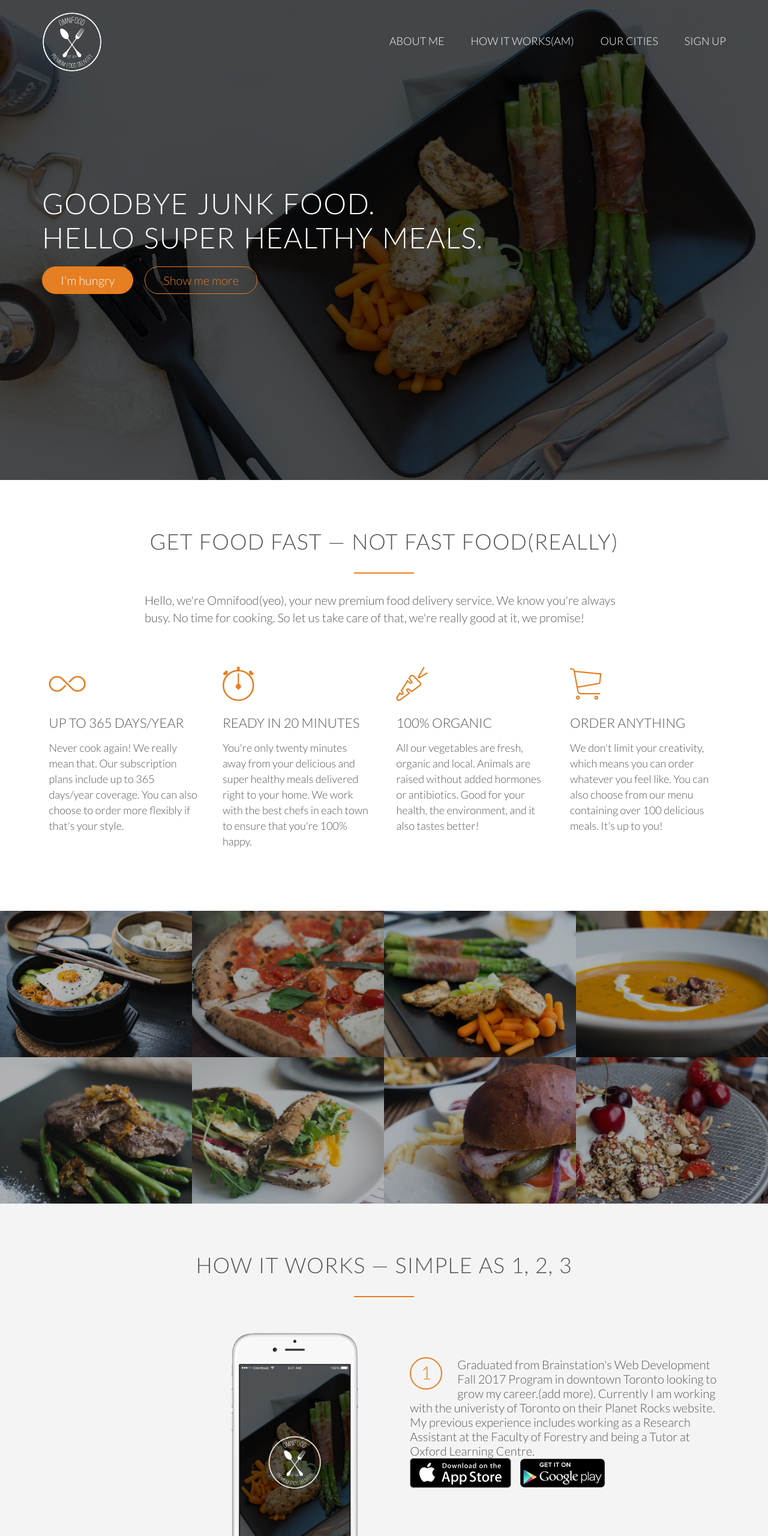
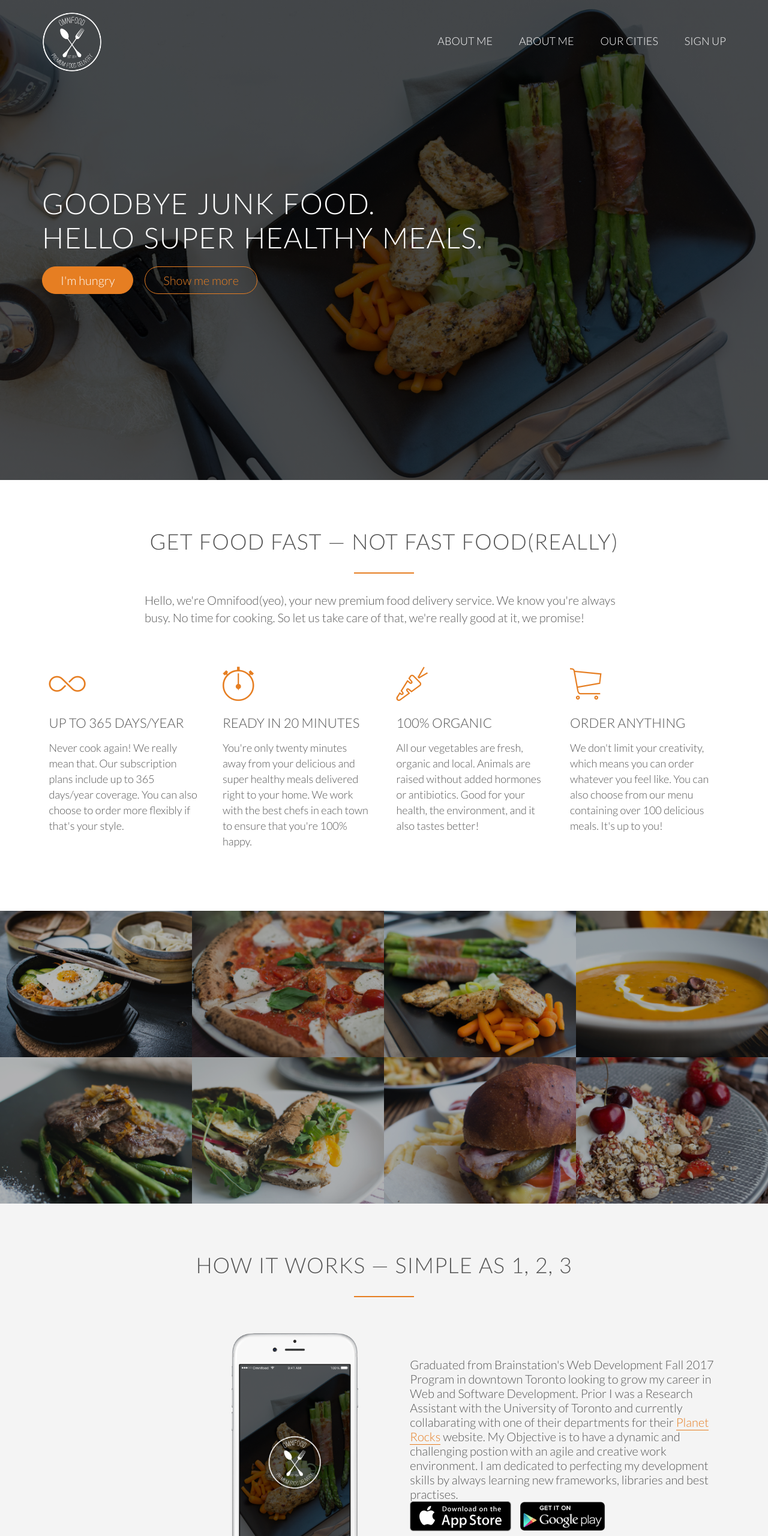
Before and after one commit to hmaherca/hmaherWebSite, a plain HTML site: page Omnifood - After Section 7/index.html in a window 1280 px wide. Shown: the top 2560 px of the page at 60% size. Drawn offline with nearby package versions, Linux system fonts and the light colour scheme; a script that the page names is missing; files whose address does not match are found by name.

Commit message:
on current projects

```diff
--- a/Omnifood - After Section 7/index.html
+++ b/Omnifood - After Section 7/index.html
@@ -44,7 +44,7 @@
                     <img src="resources/img/logo.png" alt="Omnifood logo" class="logo-black">
                     <ul class="main-nav js--main-nav">
                         <li><a href="#features">About Me</a></li>
-                        <li><a href="#works">How it works(am)</a></li>
+                        <li><a href="#works">About Me</a></li>
                         <li><a href="#cities">Our cities</a></li>
                         <li><a href="#plans">Sign up</a></li>
                     </ul>
@@ -157,8 +157,7 @@
                 </div>
                 <div class="col span-1-of-2 steps-box">
                     <div class="works-step clearfix">
-                        <div>1</div>
-                        <p>Graduated from Brainstation's Web Development  Fall 2017 Program in downtown Toronto looking to grow my career.(add more). Currently I am working with the univeristy of Toronto on their Planet Rocks website. My previous experience includes working as a Research Assistant at the Faculty of Forestry and being a Tutor at Oxford Learning Centre.</p>
+                        <p>Graduated from Brainstation's Web Development  Fall 2017 Program in downtown Toronto looking to grow my career in Web and Software Development. Prior I was a Research Assistant with the University of Toronto and currently collabarating with one of their departments for their <a href="https://planetrocks.utsc.utoronto.ca/">Planet Rocks</a> website. My Objective is to have a dynamic and challenging postion with an agile and creative work environment. I am dedicated to perfecting my development skills by always learning new frameworks, libraries and best practises.</p>
                     <!-- </div>
                     <div class="works-step clearfix">
                         <div>2</div>
@@ -177,7 +176,7 @@
 
         <section class="section-cities" id="cities">
             <div class="row">
-                <h2>We're currently in these cities</h2>
+                <h2> SOME OF MY PREVIOUS PROJECTS</h2>
             </div>
             <div class="row js--wp-3">
                 <div class="col span-1-of-4 box">
```
